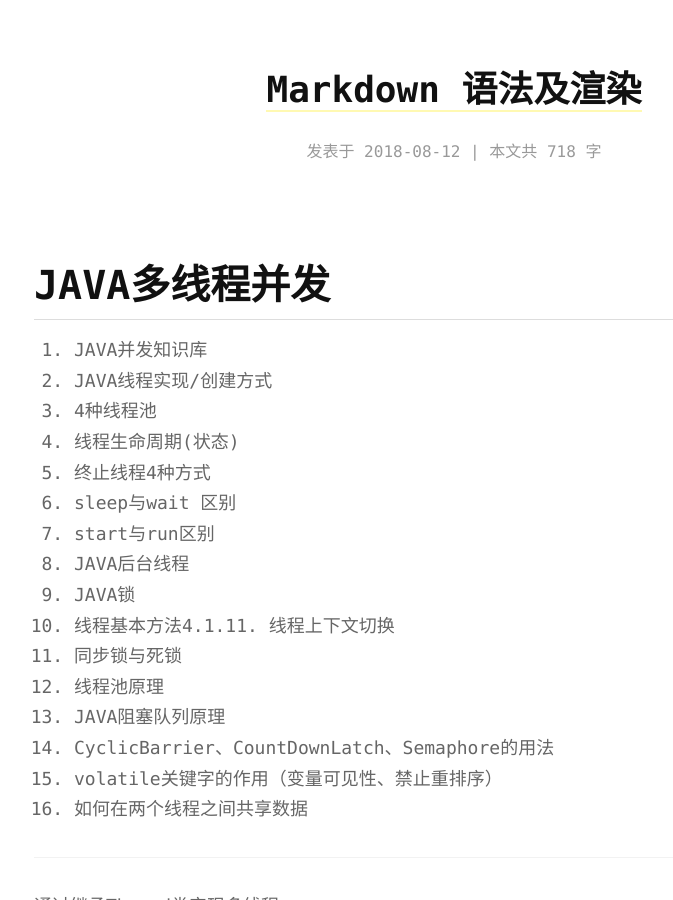
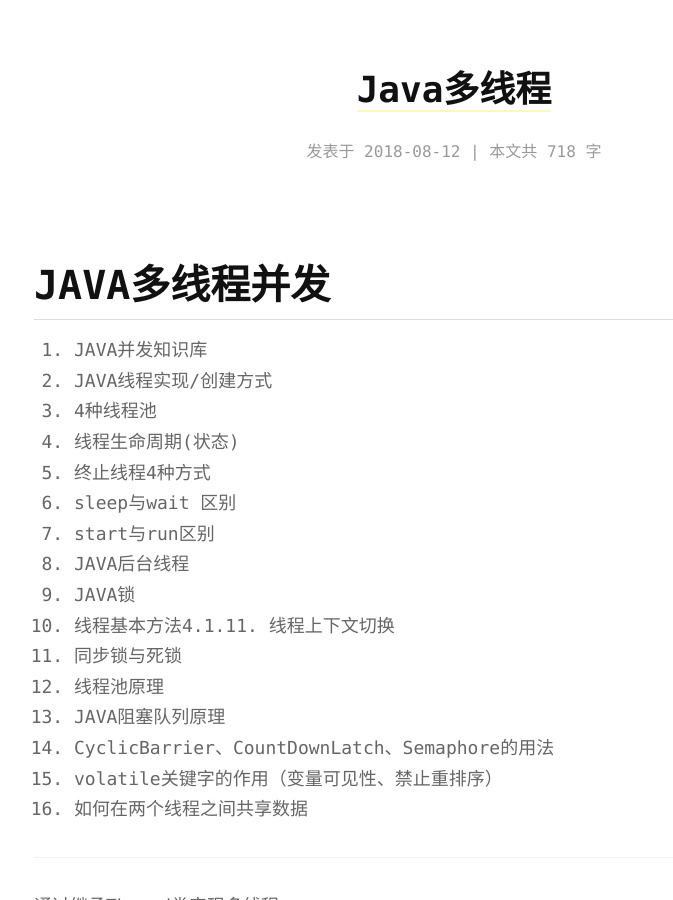
Before and after one commit to punk8/punk8.github.io, a Jekyll site: the page built from _posts/2019-01-27-Java基础.md, in a window 1280 px wide and 900 px high. Shown: the whole window, without its empty margins (186-859 px from the left). Built offline with Jekyll 4.4.1, drawn with Linux system fonts in a browser that asks for light colours.

Commit message:
add new article

```diff
--- a/_posts/2019-01-27-Java基础.md
+++ b/_posts/2019-01-27-Java基础.md
@@ -1,5 +1,5 @@
 ---
-title: "Markdown 语法及渲染"
+title: "Java多线程"
 date: 2018-08-12 21:30:23 +0800
 category: Java
 tags: [Java, 多线程]
```
